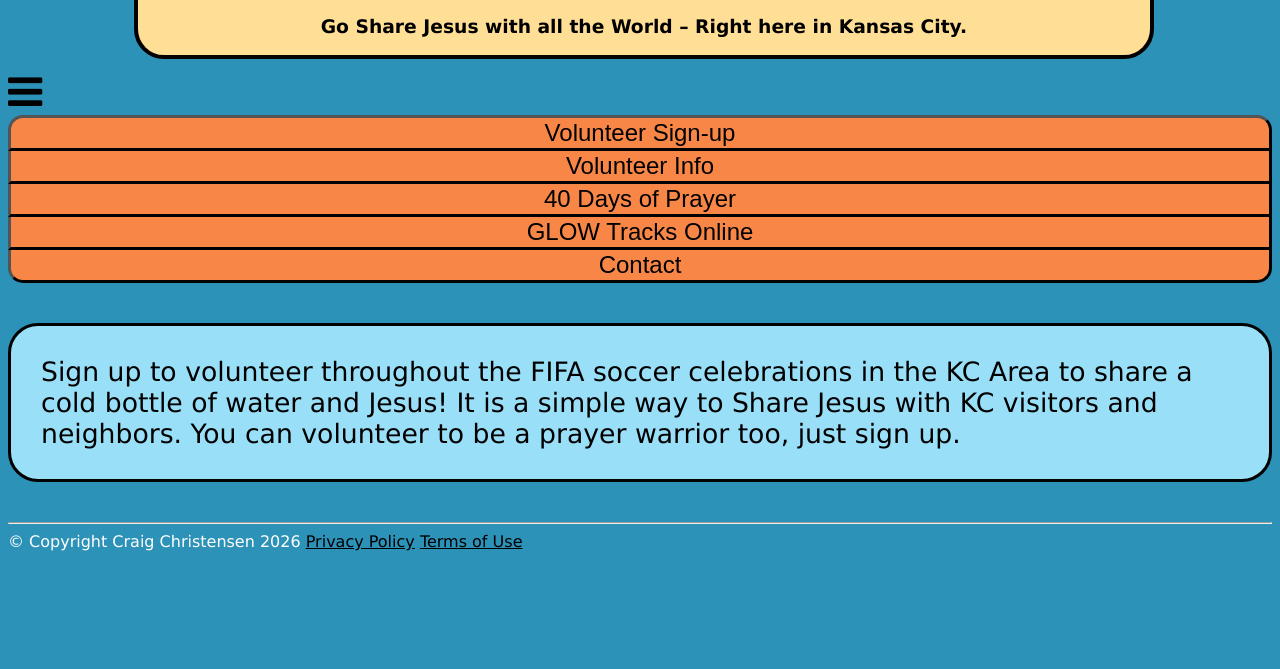
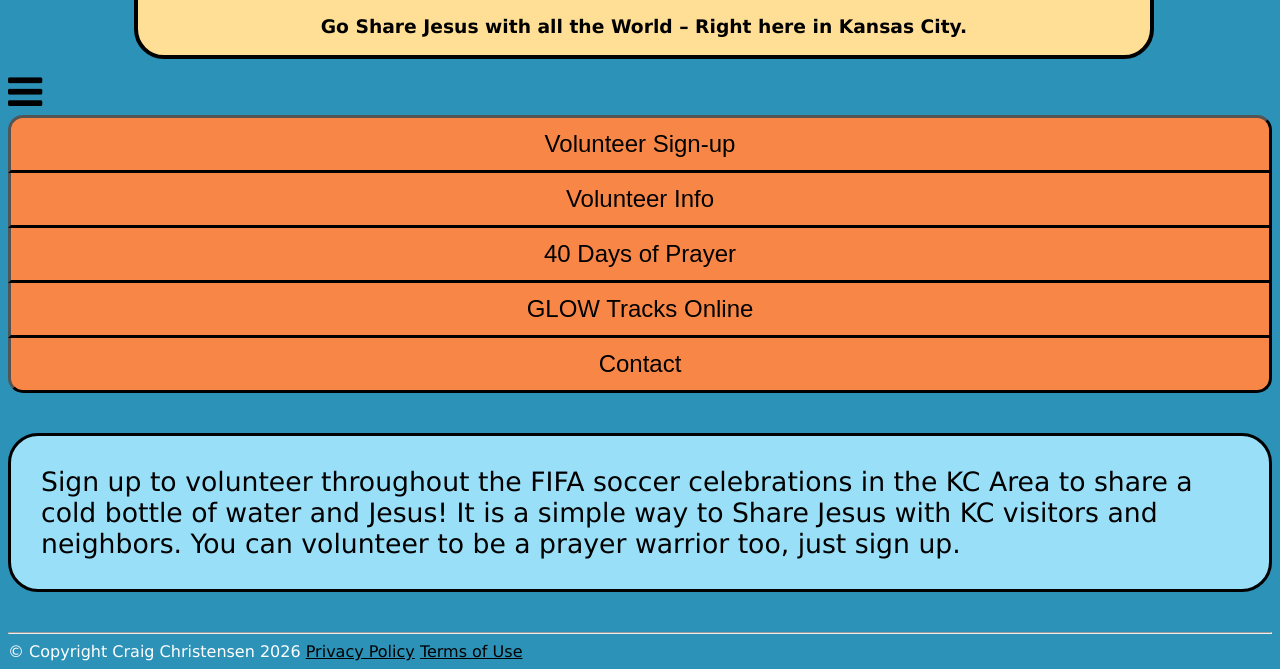
Before and after one commit to greenpro/WaterEvangelism, a plain HTML site: page index.html in a window 1280 px wide. Both pictures are taken after a click on the element 640 px from the left and 254 px from the top of the page. Shown: the part 142-811 px from the top of the page. Drawn offline with Linux system fonts and the light colour scheme.

Commit message:
button padding

```diff
--- a/style.css
+++ b/style.css
@@ -78,6 +78,7 @@ button {
     background-color: #F88747;
     border-color: #000000;
     color: #000000;
+    padding: 9pt;
 }
 
 .day {
```
